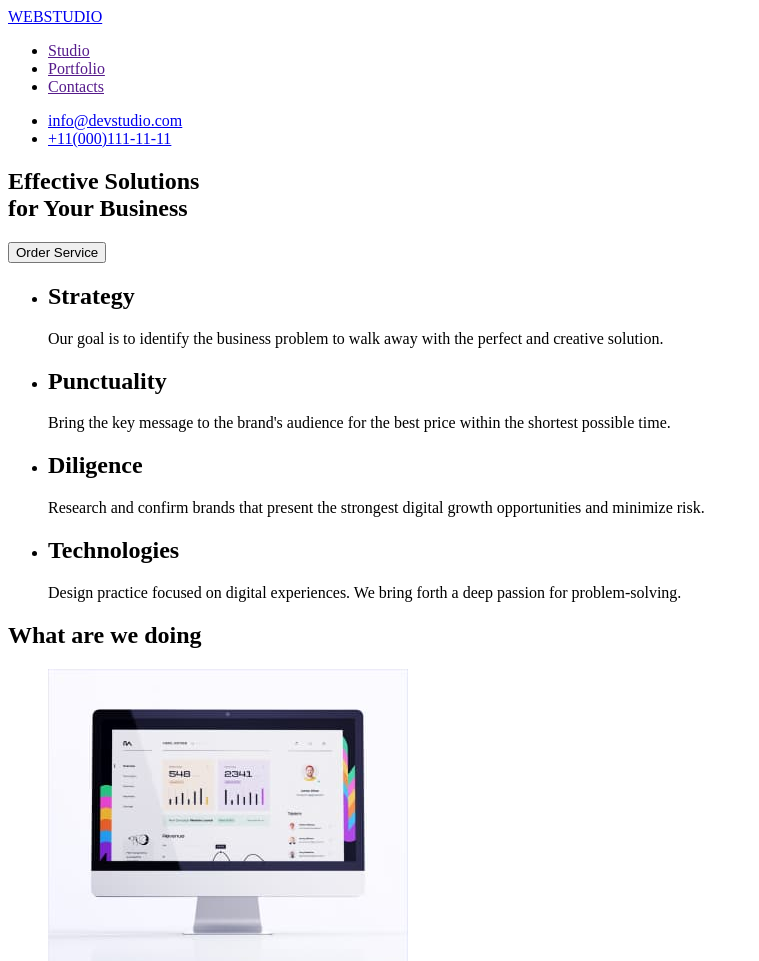
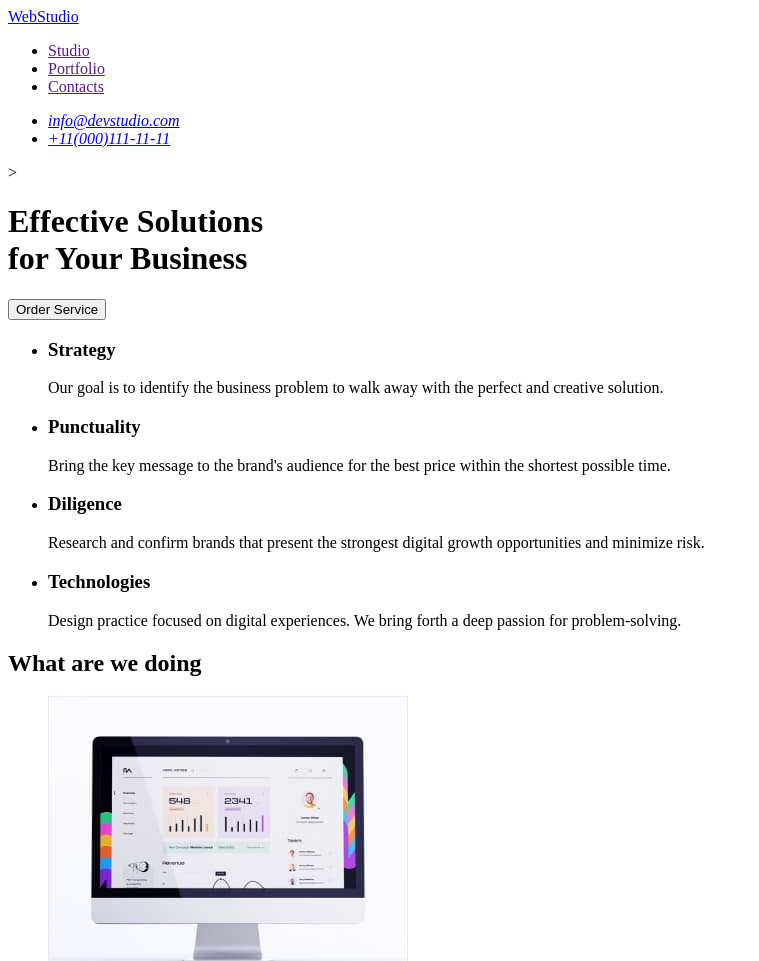
Before and after one commit to KonstantinBYC/goit-markup-hw-01, a plain HTML site: page index.html in a window 1280 px wide. Shown: the top 961 px of the page, without its empty margins (0-759 px from the left). Drawn offline with Linux system fonts and the light colour scheme; files whose address does not match are found by name.

Commit message:
update index

```diff
--- a/index.html
+++ b/index.html
@@ -9,54 +9,63 @@
   <body>
     <header>
       <nav>
-        <a href="./index.html">WEBSTUDIO</a>
+        <a href="./index.html">WebStudio</a>
         <ul>
           <li><a href="">Studio</a></li>
           <li><a href="">Portfolio</a></li>
           <li><a href="">Contacts</a></li>
         </ul>
       </nav>
+      <address>
         <ul>
           <li><a href="mailto:info@devstudio.com">info@devstudio.com</a></li>
           <li><a href="tel:+110001111111">+11(000)111-11-11</a></li>
         </ul>
+      </address>
     </header>
+
+    <!-- Hero-->>
+
     <main>
-      <section>
+      <section1>
         <h1>Effective Solutions<br />for Your Business</h1>
         <button type="button">Order Service</button>
-      </section>
+      </section1>
+
+      <section2>
         <ul>
           <li>
-          <h2>Strategy</h2>
+            <h3>Strategy</h3>
             <p>
               Our goal is to identify the business problem to walk away with the
               perfect and creative solution.
             </p>
           </li>
           <li>
-          <h2>Punctuality</h2>
+            <h3>Punctuality</h3>
             <p>
               Bring the key message to the brand's audience for the best price
               within the shortest possible time.
             </p>
           </li>
           <li>
-          <h2>Diligence</h2>
+            <h3>Diligence</h3>
             <p>
               Research and confirm brands that present the strongest digital
               growth opportunities and minimize risk.
             </p>
           </li>
           <li>
-          <h2>Technologies</h2>
+            <h3>Technologies</h3>
             <p>
               Design practice focused on digital experiences. We bring forth a
               deep passion for problem-solving.
             </p>
           </li>
         </ul>
-      <section>
+      </section2>
+
+      <section3>
         <h2>What are we doing</h2>
         <ul>
           <li><img src=".images/image-1.jpg" alt="Monitor" width="360" /></li>
@@ -71,8 +80,9 @@
             <img src=".images/image-3.jpg" alt="Smartphone" width="360" />
           </li>
         </ul>
-      </section>
-      <section>
+      </section3>
+
+      <section4>
         <h2>Our Team</h2>
         <ul>
           <li>
@@ -96,14 +106,15 @@
             <p>UI Designer</p>
           </li>
         </ul>
-      </section>
+      </section4>
     </main>
+
     <footer>
-      <a href="./index.html">WEBSTUDIO</a>
-      <h4>
+      <a href="./index.html">WebStudio</a>
+      <p>
         Increase the flow of customers and<br />sales for your business with
         digital<br />marketing & growth solutions.
-      </h4>
+      </p>
     </footer>
   </body>
 </html>
```
Lines whose indentation alone changed are shown as unchanged.
